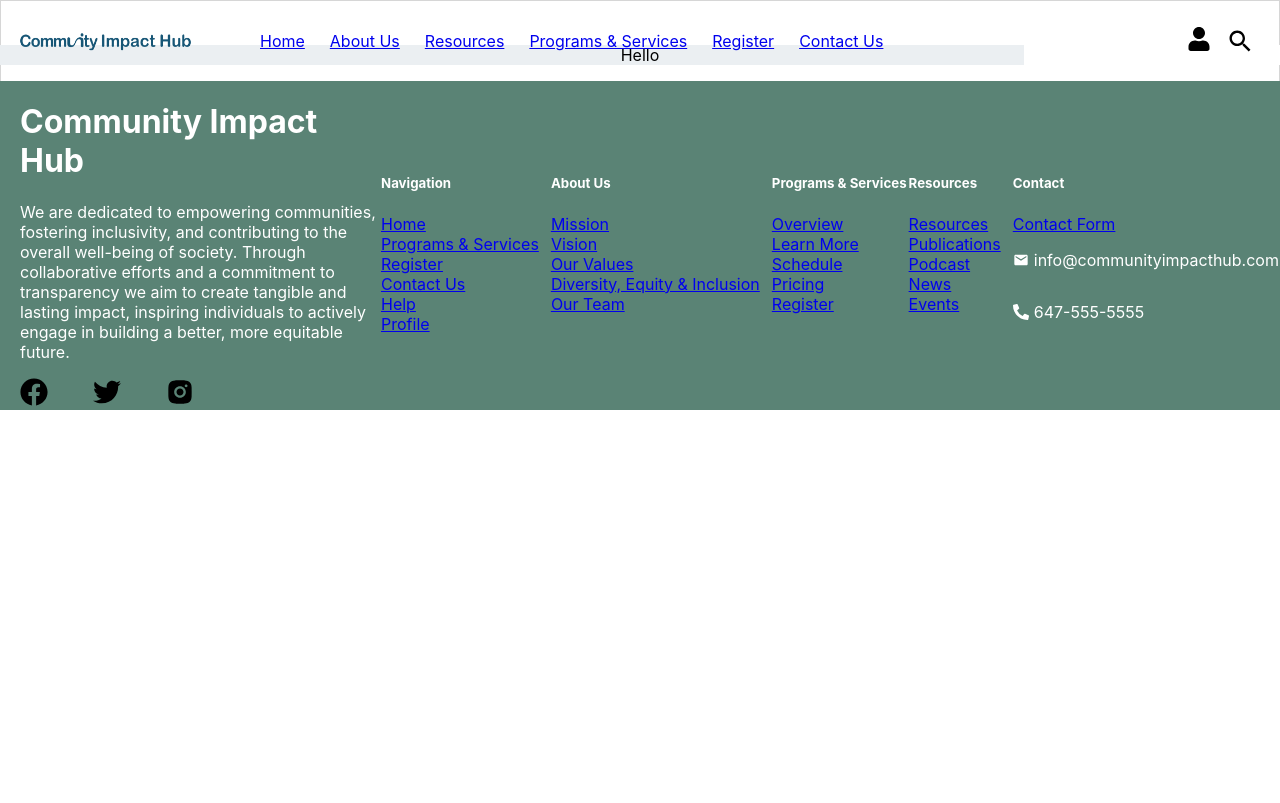
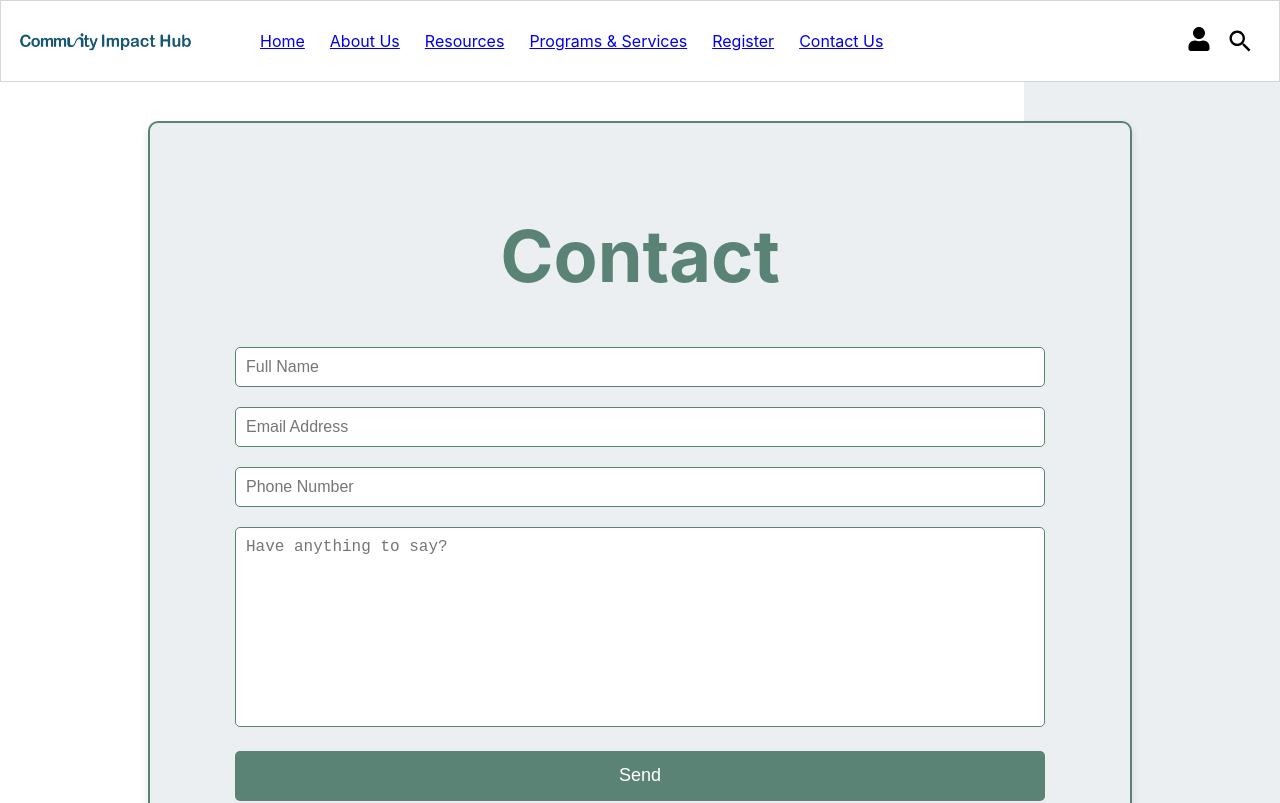
Before and after one commit to venuraperera99/Community-Impact-Hub, a React (Create React App) app: page /contact in a window 1280 px wide. Shown: the top 803 px of the page. Built offline with nearby package versions, Linux system fonts and the light colour scheme.

Commit message:
created frontend for contact page

```diff
--- a/src/pages/contact/Contact.css
+++ b/src/pages/contact/Contact.css
@@ -1,4 +1,66 @@
-.outer-container {
-    background: linear-gradient(to left, #ffffff 20%, #ebeff2 20%);
-    margin-top: -53px; /* Height of the header to align with its bottom */
-  }
+/* Contact.css */
+
+.outer {
+  background: linear-gradient(to left, #ebeff2 20%, #ffffff 20%);
+  display: flex;
+  justify-content: center; /* Center the content horizontally */
+  align-items: center; /* Center the content vertically */
+  height: 100vh; /* Adjust the height as needed */
+}
+
+.form-container {
+  background-color: #ebeff2; /* Set background color for the form container */
+  padding: 40px; /* Add padding for better spacing */
+  border: 2px solid #5a8375; /* Add outline with specified color */
+  border-radius: 10px; /* Add border radius for rounded corners */
+  width: 900px; /* Set width of the form container */
+  box-shadow: 0 4px 8px rgba(0, 0, 0, 0.1); /* Add shadow for depth */
+}
+
+/* Style for input fields */
+.input-field {
+  width: 90%;
+  height: 40px;
+  margin-bottom: 20px; /* Add margin between input fields */
+  padding: 10px;
+  font-size: 16px;
+  border: 1px solid #5a8375; /* Add border color */
+  border-radius: 5px; /* Add border radius for rounded corners */
+  box-sizing: border-box; /* Include padding in width calculation */
+}
+
+/* Style for message textarea */
+.message-field {
+  width: 90%;
+  height: 200px;
+  margin-bottom: 20px; /* Add margin between input fields and textarea */
+  padding: 10px;
+  font-size: 16px;
+  resize: none; /* Prevent resizing of the textarea */
+  border: 1px solid #5a8375; /* Add border color */
+  border-radius: 5px; /* Add border radius for rounded corners */
+  box-sizing: border-box; /* Include padding in width calculation */
+}
+
+/* Style for send button */
+.send-button {
+  width: 90%;
+  height: 50px;
+  background-color: #5a8375;
+  color: #fff;
+  border: none;
+  border-radius: 5px;
+  font-size: 18px;
+  cursor: pointer;
+  transition: background-color 0.3s; /* Add transition for hover effect */
+}
+
+.send-button:hover {
+  background-color: #004b38;
+}
+
+/* Style for h1 */
+.form-container h1 {
+  font-size: 72px; /* Double the font size */
+  color: #5a8375; /* Set text color for h1 */
+}
--- a/src/pages/contact/Contact.js
+++ b/src/pages/contact/Contact.js
@@ -1,11 +1,19 @@
-// About.js
+// Contact.js
+
 import React from 'react';
 import './Contact.css'; // Import the CSS file for styling
 
 const Contact = () => {
   return (
-    <div className='outer-container'>
-      <p>Hello</p>
+    <div className='outer'>
+      <div className="form-container">
+        <h1>Contact</h1>
+        <input type="text" placeholder="Full Name" className="input-field" />
+        <input type="email" placeholder="Email Address" className="input-field" />
+        <input type="text" placeholder="Phone Number" className="input-field" />
+        <textarea placeholder="Have anything to say?" className="message-field"></textarea>
+        <button className="send-button">Send</button>
+      </div>
     </div>
   );
 }
```
